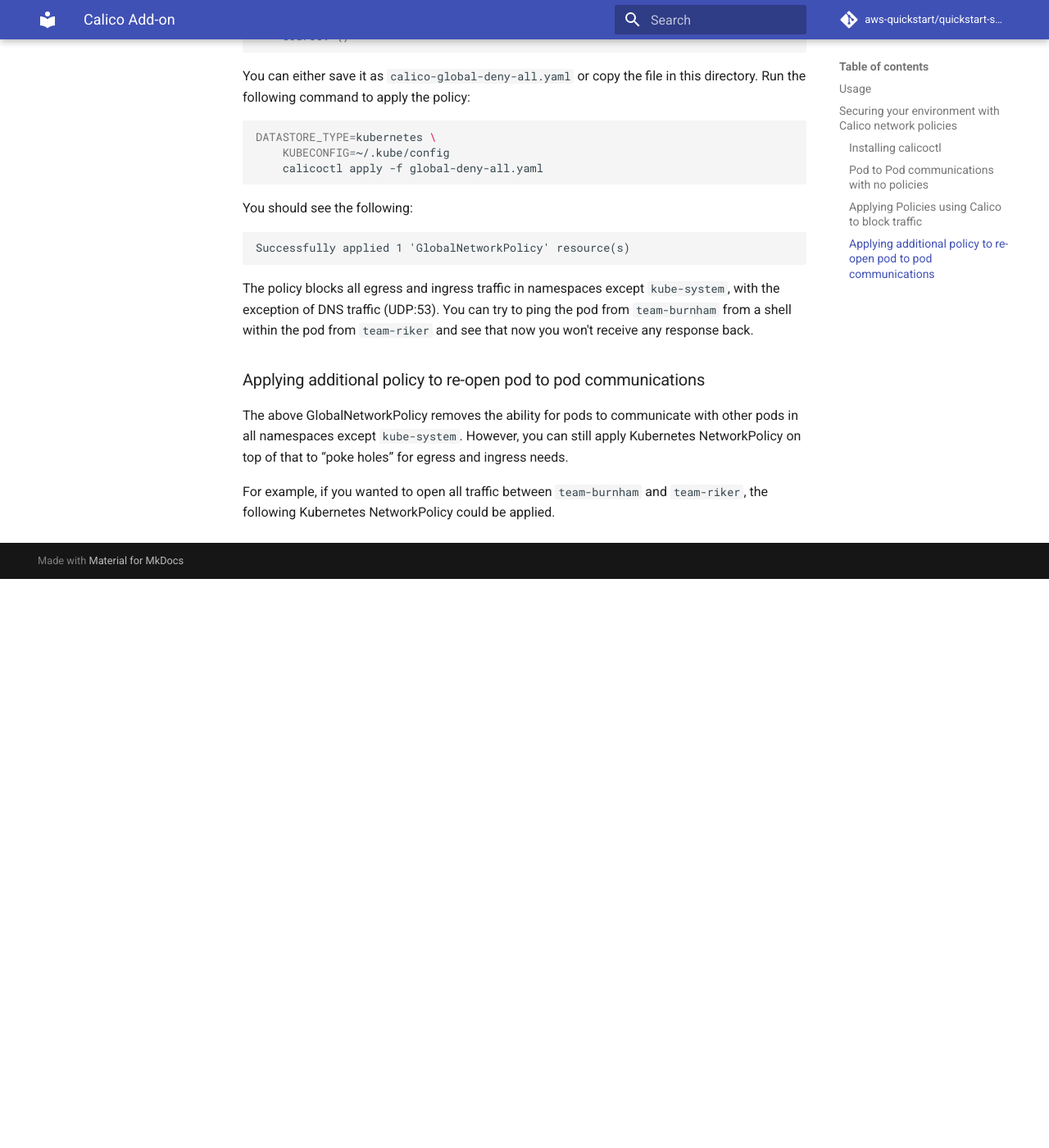
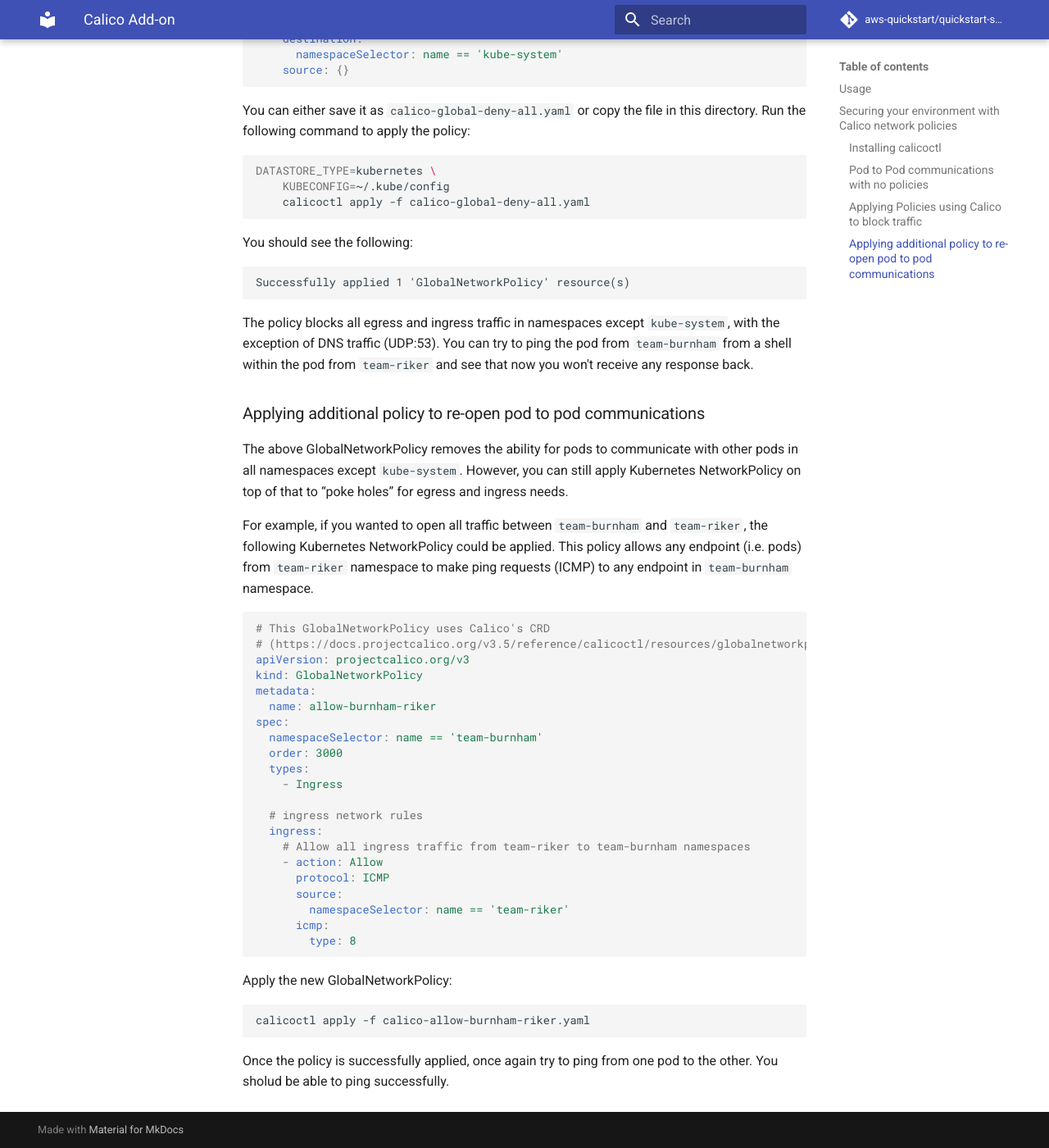
Before and after one commit to aws-quickstart/cdk-eks-blueprints, an MkDocs documentation site: the page built from docs/addons/calico.md, in a window 1280 px wide and 1400 px high, scrolled down 2945 px. Shown: the whole window at 82% size. Built offline with MkDocs 1.6.1 and Material for MkDocs 9.7.7, drawn with Linux system fonts in a browser that asks for light colours; comment, search, counter and statistics services are not loaded; before the commit the page ends 3651 px from its top, so only the background shows below that; some of the changed text lies outside the part shown.

Commit message:
policy written; ready for review

````diff
--- a/docs/addons/calico.md
+++ b/docs/addons/calico.md
@@ -42,7 +42,9 @@ Cluster Type:      typha,kdd,k8s,ecs
 
 ### Pod to Pod communications with no policies
 
-Looking at the app of apps installed using ArgoCD, currently there are no network policy. To verify this, run the following:
+If you deploy [App of Apps installed using ArgoCD](https://github.com/aws-quickstart/quickstart-ssp-amazon-eks/blob/feature/calico/docs/getting-started.md#deploy-workloads-with-argocd), you will notice that there are no network policies.
+
+To verify this, run the following:
 
 ```bash
 kubectl get networkpolicy -A
@@ -55,7 +57,7 @@ No resource found
 
 This means that any resources within the cluster should be able to make ingress and egress connections with other resources within and outside the cluster. You can verify, for example, that you are able to ping from `team-riker` pod to `team-burnham` pod.
 
-First we retrieve the pod name from `team-burnham` namespace and retrieve its DNS:
+First we retrieve the pod name from the `team-burnham` namespace its podIP:
 
 ```bash
 BURNHAM_POD=$(kubectl get pod -n team-burnham -o jsonpath='{.items[0].metadata.name}')
@@ -63,14 +65,14 @@ BURNHAM_POD_IP=$(kubectl get pod -n team-burnham $BURNHAM_POD -o jsonpath='{.sta
 BURNHAM_POD_DEP=$(kubectl get deployments -n team-burnham -o jsonpath='{.items[0].metadata.name}')
 ```
 
-Now we can get a shell from the pod in `team-riker` namespace and ping the pod from `team-burnham` namespace:
+Now we can start a shell from the pod in the `team-riker` namespace and ping the pod from `team-burnham` namespace:
 
 ```bash
 RIKER_POD=$(kubectl -n team-riker get pod -o jsonpath='{.items[0].metadata.name}')
 kubectl exec --stdin --tty -n team-riker $RIKER_POD -- /bin/bash
 ```
 
-Note: since this opens a shell inside the pod, it will not have the environment variable from your local shell. You should retrieve the actual podIP and the deployment name from the environment variables `BURNHAM_POD` and `BURNHAM_POD_DEP`.
+Note: since this opens a shell inside the pod, it will not have the environment variables saved above. You should retrieve the actual podIP and the deployment name from the environment variables `BURNHAM_POD` and `BURNHAM_POD_DEP`.
 
 With those actual values, ping the DNS of the pod from `team-burnham`:
 
@@ -135,7 +137,7 @@ You can either save it as `calico-global-deny-all.yaml` or copy the file in this
 ```bash
 DATASTORE_TYPE=kubernetes \
     KUBECONFIG=~/.kube/config
-    calicoctl apply -f global-deny-all.yaml
+    calicoctl apply -f calico-global-deny-all.yaml
 ```
 
 You should see the following:
@@ -152,4 +154,37 @@ You can try to ping the pod from `team-burnham` from a shell within the pod from
 The above GlobalNetworkPolicy removes the ability for pods to communicate with other pods in all namespaces except `kube-system`.
 However, you can still apply Kubernetes NetworkPolicy on top of that to “poke holes” for egress and ingress needs.
 
-For example, if you wanted to open all traffic between `team-burnham` and `team-riker`, the following Kubernetes NetworkPolicy could be applied.
+For example, if you wanted to open all traffic between `team-burnham` and `team-riker`, the following Kubernetes NetworkPolicy could be applied. This policy allows any endpoint (i.e. pods) from `team-riker` namespace to make ping requests (ICMP) to any endpoint in `team-burnham` namespace.
+
+```yaml
+# This GlobalNetworkPolicy uses Calico's CRD
+# (https://docs.projectcalico.org/v3.5/reference/calicoctl/resources/globalnetworkpolicy)
+apiVersion: projectcalico.org/v3
+kind: GlobalNetworkPolicy
+metadata:
+  name: allow-burnham-riker
+spec:
+  namespaceSelector: name == 'team-burnham'
+  order: 3000
+  types:
+    - Ingress
+
+  # ingress network rules
+  ingress:
+    # Allow all ingress traffic from team-riker to team-burnham namespaces
+    - action: Allow
+      protocol: ICMP
+      source:
+        namespaceSelector: name == 'team-riker'
+      icmp:
+        type: 8
+
+```
+
+Apply the new GlobalNetworkPolicy:
+
+```bash
+calicoctl apply -f calico-allow-burnham-riker.yaml
+```
+
+Once the policy is successfully applied, once again try to ping from one pod to the other. You sholud be able to ping successfully.
````
Also changed, not shown: other parts of docs/addons/calico.md (+1 -1 lines), docs/addons/calico-allow-burnham-riker.yaml (added, +21 -0 lines), docs/getting-started.md (+0 -2 lines).
